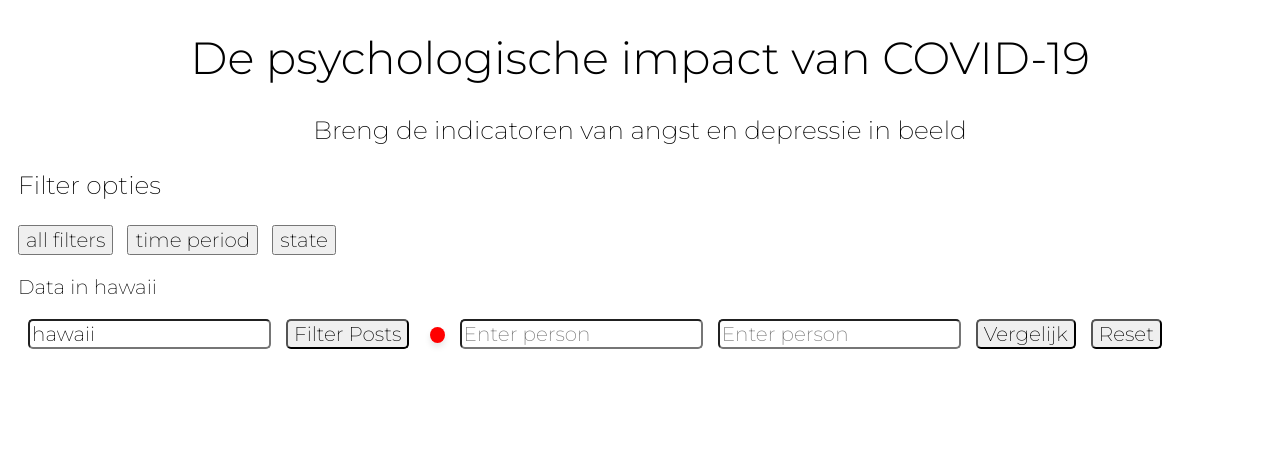
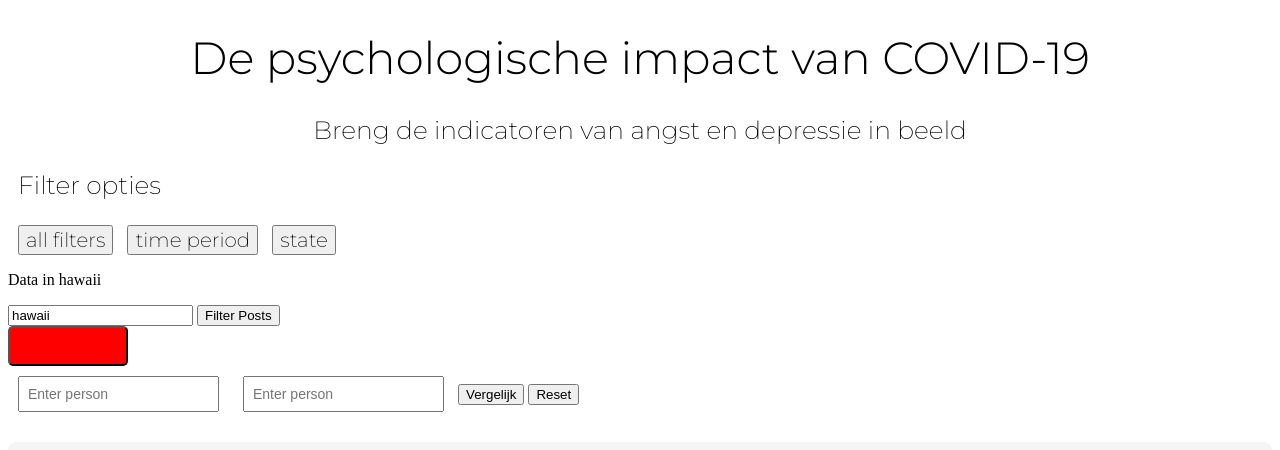
Before and after one commit to Kimvz19/myapp, a SvelteKit app: page / in a window 1280 px wide. Shown: the top 450 px of the page. Built offline with nearby package versions, Linux system fonts and the light colour scheme; no server answers.

Commit message:
problem solving

```diff
--- a/src/components/tryout.svelte
+++ b/src/components/tryout.svelte
@@ -1,16 +1,15 @@
 <script>
-    // import svelte
+    // Import Svelte and utility functions
     import { onMount } from "svelte";
     import { fetchPosts } from "../lib/apiUtil.js";
 
-    // variabelen
+    // Variables
     let actualTimePeriod = []; // The most current time period
     let filteredPosts = []; // Filtered posts based on state and time period
     let stateFilter = "hawaii"; // Default state, in lowercase to avoid case sensitivity
     let dataFound = false; // To track if data is found
     let index1 = null; // Index for the first comparison
     let index2 = null; // Index for the second comparison
-
 
     // Function to fetch the most current time period
     async function displayTime() {
@@ -45,14 +44,17 @@
 
     // Call displayTime when the component is mounted
     onMount(() => {
-        displayTime();
+        displayTime().then(() => {
+            // Log after data is fetched and available
+            console.log(filteredPosts); // Log filtered posts once data is available
+        });
     });
 
     // Function to display data for a specific index from filteredPosts
     async function displayRange(personIndex) {
         if (personIndex >= 0 && personIndex < filteredPosts.length) {
             let selectedPost = filteredPosts[personIndex];
-            return`
+            return `
                 <p>${selectedPost.value}</p>
                 <p>${selectedPost.confidence_interval}</p>
                 <p>${selectedPost.lowci}</p>
@@ -103,11 +105,13 @@
         dataFound = false;  // Reset the dataFound status
     }
 
-    // You can log the results here to test
-    console.log(getPersonDetails(index1));
-    console.log(displayRange(index1));
+    // Log the result of a specific index once the data is available
+    onMount(() => {
+        displayTime().then(() => {
+            console.log(displayRange(index1)); // Log result for the first index after data is available
+        });
+    });
 </script>
-
 
 <!-- HTML Code -->
 <div>
@@ -173,46 +177,31 @@
 
 <!-- Styling -->
 <link
-    href="https://fonts.googleapis.com/css2?family=Montserrat:wght@100&display=swap"
     rel="stylesheet"
+    href="https://fonts.googleapis.com/css2?family=Roboto:wght@400;500&display=swap"
 />
-
 <style>
-    div,
-    button,
-    input {
-        font-family: "Montserrat";
-        font-optical-sizing: auto;
-        font-weight: 200;
-        font-style: normal;
-        font-size: 20px;
-        margin-left: 10px;
-    }
-
-    button,
-    input {
-        border-radius: 5px;
+    .input-field {
+        margin: 10px;
+        padding: 8px;
+        font-size: 14px;
     }
 
     .status-button {
-        width: 15px; /* Vergroot de knop */
-        height: 16px; /* Vergroot de knop */
-        border-radius: 50%; /* Ronde knop */
-        margin-left: 15px; /* Iets meer ruimte */
-        border: none;
-        display: inline-flex;
+        width: 120px;
+        height: 40px;
+        font-size: 14px;
+        border-radius: 5px;
+        text-align: center;
+        display: flex;
         justify-content: center;
         align-items: center;
-        cursor: pointer;
-        transition: all 0.3s ease; /* Zorgt voor een vloeiende overgang bij kleurverandering */
-        box-shadow: 0 4px 6px rgba(0, 0, 0, 0.1); /* Schaduw voor extra diepte */
     }
 
-    .status-button:hover {
-        transform: scale(1.1); /* Knop wordt groter bij hover */
-    }
-
-    .status-button:active {
-        transform: scale(0.95); /* Knop wordt iets kleiner wanneer ingedrukt */
+    .resultOutput {
+        margin-top: 20px;
+        padding: 10px;
+        background-color: #f5f5f5;
+        border-radius: 8px;
     }
 </style>
```
